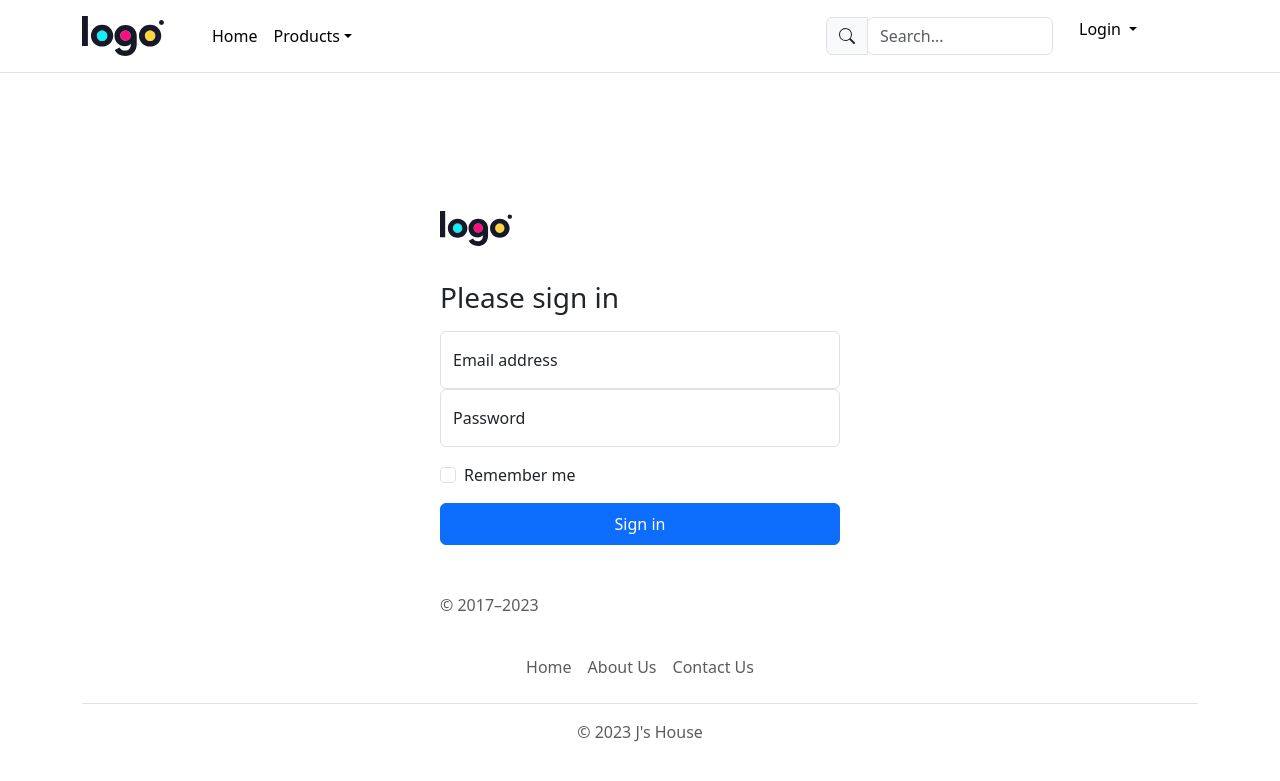
After one commit to Terrance-Nightingale/online-shop, a Flask app: page /login in a window 1280 px wide. The commit adds this page. Shown: the top 781 px of the page. Run offline with Flask 3, Linux system fonts and the light colour scheme; some libraries are stand-ins or nearby versions.

Commit message:
Add login page

```diff
--- a/main.py
+++ b/main.py
@@ -50,6 +50,13 @@ def home():
     return render_template("index.html", logged_in=status, manager=identity)
 
 
+@app.route("/login")
+def login():
+    status = False
+    identity = False
+    return render_template("login.html", logged_in=status, manager=identity)
+
+
 # @app.route("/syrups")
 # def syrup():
 #     # db_items = db.session.execute(db.select(Item).order_by('id')).scalars()
--- a/static/css/style.css
+++ b/static/css/style.css
@@ -1,6 +1,6 @@
-body {
+/* body {
 
-}
+} */
 
 header {
     background-color: white;
@@ -13,3 +13,12 @@ footer {
 #dropdown-logo {
     margin-right: 10px;
 }
+
+#login-box {
+    max-width: 400px !important;
+    padding-top: 200px !important;
+}
+
+#logo-image {
+    margin-right: 40px;
+}
--- a/templates/footer.html
+++ b/templates/footer.html
@@ -2,10 +2,8 @@
     <footer class="py-3 my-4">
       <ul class="nav justify-content-center border-bottom pb-3 mb-3">
         <li class="nav-item"><a href="{{ url_for('home') }}" class="nav-link px-2 text-body-secondary">Home</a></li>
-        <li class="nav-item"><a href="#" class="nav-link px-2 text-body-secondary">Features</a></li>
-        <li class="nav-item"><a href="#" class="nav-link px-2 text-body-secondary">Pricing</a></li>
-        <li class="nav-item"><a href="#" class="nav-link px-2 text-body-secondary">FAQs</a></li>
-        <li class="nav-item"><a href="#" class="nav-link px-2 text-body-secondary">About</a></li>
+        <li class="nav-item"><a href="#" class="nav-link px-2 text-body-secondary">About Us</a></li>
+        <li class="nav-item"><a href="#" class="nav-link px-2 text-body-secondary">Contact Us</a></li>
       </ul>
       <p class="text-center text-body-secondary">© 2023 J's House</p>
     </footer>
--- a/templates/header.html
+++ b/templates/header.html
@@ -19,37 +19,36 @@
 <header class="p-3 mb-3 border-bottom fixed-top">
     <div class="container">
       <div class="d-flex flex-wrap align-items-center justify-content-center justify-content-lg-start">
-        <img src="/static/assets/images/placeholder-logo.svg" alt="placeholder logo">
-        <a href="/" class="d-flex align-items-center mb-2 mb-lg-0 link-body-emphasis text-decoration-none">
-          <svg class="bi me-2" width="40" height="32" role="img" aria-label="Bootstrap"><use xlink:href="#bootstrap"></use></svg>
-        </a>
-
+        <img src="/static/assets/images/placeholder-logo.svg" alt="placeholder logo" id="logo-image">
         <ul class="nav col-12 col-lg-auto me-lg-auto mb-2 justify-content-center mb-md-0">
           <li><a href="{{ url_for('home') }}" class="nav-link px-2 link-body-emphasis">Home</a></li>
-          <li><a href="#" class="nav-link px-2 link-body-emphasis">Products</a></li>
+          <li><span class="dropdown text-end">
+            <a href="#" class="nav-link px-2 link-body-emphasis text-decoration-none dropdown-toggle" data-bs-toggle="dropdown" aria-expanded="false">Products</a>
+            <ul class="dropdown-menu text-large">
+              <li><a class="dropdown-item" href="{{ url_for('home') }}">Syrup</a></li>
+              <li><a class="dropdown-item" href="{{ url_for('home') }}">Hot Sauce</a></li>
+              <li><a class="dropdown-item" href="{{ url_for('home') }}">Seasoning</a></li>
+            </ul>
+          </span></li>
           {% if manager: %}
           <li><a href="#" class="nav-link px-2 link-body-emphasis">Inventory</a></li>
           <li><a href="#" class="nav-link px-2 link-body-emphasis">Customers</a></li>
           {% endif %}
         </ul>
 
-        <!-- <form class="col-12 col-lg-auto mb-3 mb-lg-0 me-lg-3" role="search">
-          <input type="search" class="form-control" placeholder="Search..." aria-label="Search">
-        </form> -->
-
         <!-- Search Bar -->
         <div class="col-md-4">
           <div class="input-group">
-            <span class="input-group-text" id="basic-addon1">
+            <span class="input-group-text" id="basic-addon1" style="max-height: 38px;">
               <svg xmlns="http://www.w3.org/2000/svg" width="16" height="16" fill="currentColor" class="bi bi-search" viewBox="0 0 16 16">
                 <path d="M11.742 10.344a6.5 6.5 0 1 0-1.397 1.398h-.001c.03.04.062.078.098.115l3.85 3.85a1 1 0 0 0 1.415-1.414l-3.85-3.85a1.007 1.007 0 0 0-.115-.1zM12 6.5a5.5 5.5 0 1 1-11 0 5.5 5.5 0 0 1 11 0z"></path>
               </svg>
             </span>
-            <form class="col-12 col-lg-auto mb-3 mb-lg-0 me-lg-3" role="search">
+            <form class="col-6 col-sm-6 col-lg-6 mb-3 mb-lg-0 me-lg-3" role="search">
               <input type="search" class="form-control" placeholder="Search..." aria-label="Search">
             </form>
             <!-- Dropdown Menu -->
-            <div class="dropdown text-end">
+            <div class="dropdown text-end" style="margin-left: 10px;">
               <a href="#" class="d-block link-body-emphasis text-decoration-none dropdown-toggle" data-bs-toggle="dropdown" aria-expanded="false">
                 {% if logged_in: %}
                 <img src="https://github.com/mdo.png" alt="mdo" width="32" height="32" class="rounded-circle">
@@ -65,11 +64,11 @@
                 <li><a class="dropdown-item" href="#"><i class="bi bi-clipboard" id="dropdown-logo"></i>My Orders</a></li>
                 <li><a class="dropdown-item" href="#"><i class="bi bi-cart" id="dropdown-logo"></i>Checkout</a></li>
                 <li><hr class="dropdown-divider"></li>
-                <li><a class="dropdown-item" href="#">Sign out</a></li>
+                <li><a class="dropdown-item" href="#">Log out</a></li>
                 {% else: %}
                 <li><hr class="dropdown-divider"></li>
                 <li><a class="dropdown-item" href="#">Sign up</a></li>
-                <li><a class="dropdown-item" href="#">Sign in</a></li>
+                <li><a class="dropdown-item" href="{{ url_for('login') }}">Log in</a></li>
                 {% endif %}
               </ul>
             </div>
--- /dev/null
+++ b/templates/login.html
@@ -0,0 +1,33 @@
+{% include "header.html" %}
+
+<body>
+    <main class="form-signin w-100 m-auto align-items-center" id="login-box">
+        <form>
+          <img class="mb-4" src="/static/assets/images/placeholder-logo.svg" alt="company logo" width="72" height="57">
+          <h1 class="h3 mb-3 fw-normal">Please sign in</h1>
+
+          <div class="form-floating">
+            <input type="email" class="form-control" id="floatingInput" placeholder="name@example.com">
+            <label for="floatingInput">Email address</label>
+          </div>
+          <div class="form-floating">
+            <input type="password" class="form-control" id="floatingPassword" placeholder="Password">
+            <label for="floatingPassword">Password</label>
+          </div>
+
+          <div class="form-check text-start my-3">
+            <input class="form-check-input" type="checkbox" value="remember-me" id="flexCheckDefault">
+            <label class="form-check-label" for="flexCheckDefault">
+              Remember me
+            </label>
+          </div>
+          <button class="btn btn-primary w-100 py-2" type="submit">Sign in</button>
+          <p class="mt-5 mb-3 text-body-secondary">© 2017–2023</p>
+        </form>
+      </main>
+
+    <script src="https://cdn.jsdelivr.net/npm/bootstrap@5.3.2/dist/js/bootstrap.bundle.min.js" integrity="sha384-C6RzsynM9kWDrMNeT87bh95OGNyZPhcTNXj1NW7RuBCsyN/o0jlpcV8Qyq46cDfL" crossorigin="anonymous"></script>
+</body>
+
+
+{% include "footer.html" %}
```
